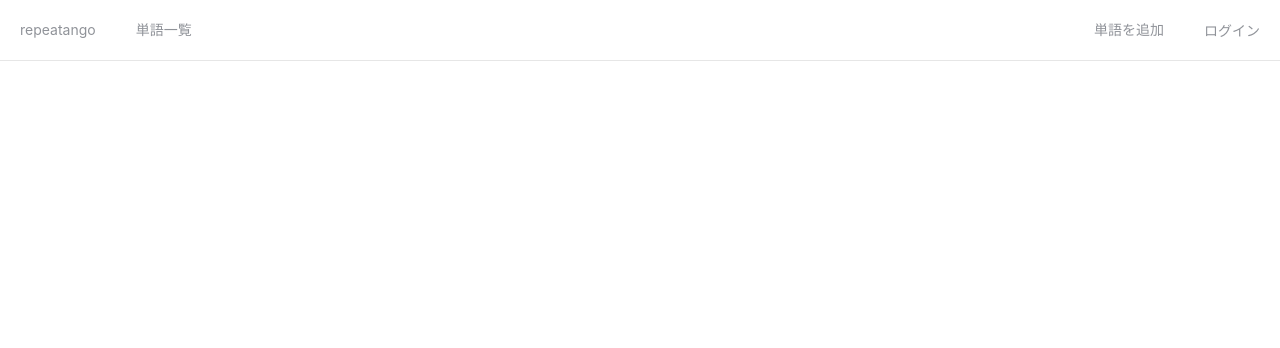
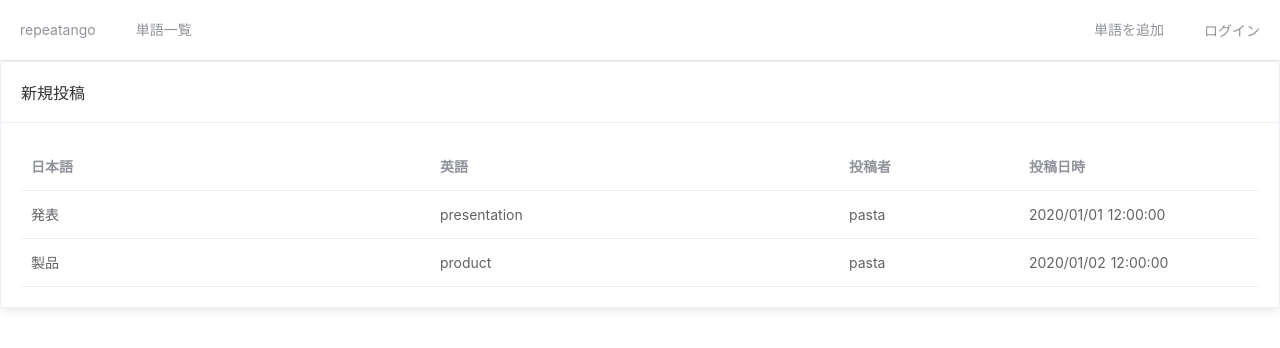
Before and after one commit to momeemt/monorepo, a Nuxt app: page /words in a window 1280 px wide. Shown: the top 348 px of the page. Built offline with nearby package versions, Linux system fonts and the light colour scheme.

Commit message:
✨ 単語一覧ページの実装

```diff
--- /dev/null
+++ b/app/pages/words/index.vue
@@ -0,0 +1,54 @@
+<template>
+  <section class="container words-page">
+    <el-card>
+      <div slot="header" class="clearfix">
+        <span>新規投稿</span>
+      </div>
+      <el-table
+        :data="showWords"
+        style="width: 100%"
+        class="table"
+      >
+        <el-table-column prop="hint" label="日本語" />
+        <el-table-column prop="answer" label="英語" />
+        <el-table-column prop="user.user_id" label="投稿者" width="180" />
+        <el-table-column prop="created_at" label="投稿日時" width="240" />
+      </el-table>
+    </el-card>
+  </section>
+</template>
+
+<script>
+export default {
+  computed: {
+    showWords () {
+      return [
+        {
+          id: '1',
+          hint: '発表',
+          answer: 'presentation',
+          created_at: '2020/01/01 12:00:00',
+          user: {
+            user_id: 'pasta'
+          }
+        },
+        {
+          id: '2',
+          hint: '製品',
+          answer: 'product',
+          created_at: '2020/01/02 12:00:00',
+          user: {
+            user_id: 'pasta'
+          }
+        }
+      ]
+    }
+  }
+}
+</script>
+
+<style scoped>
+.words-page .el-table__row {
+  cursor: pointer;
+}
+</style>
```
